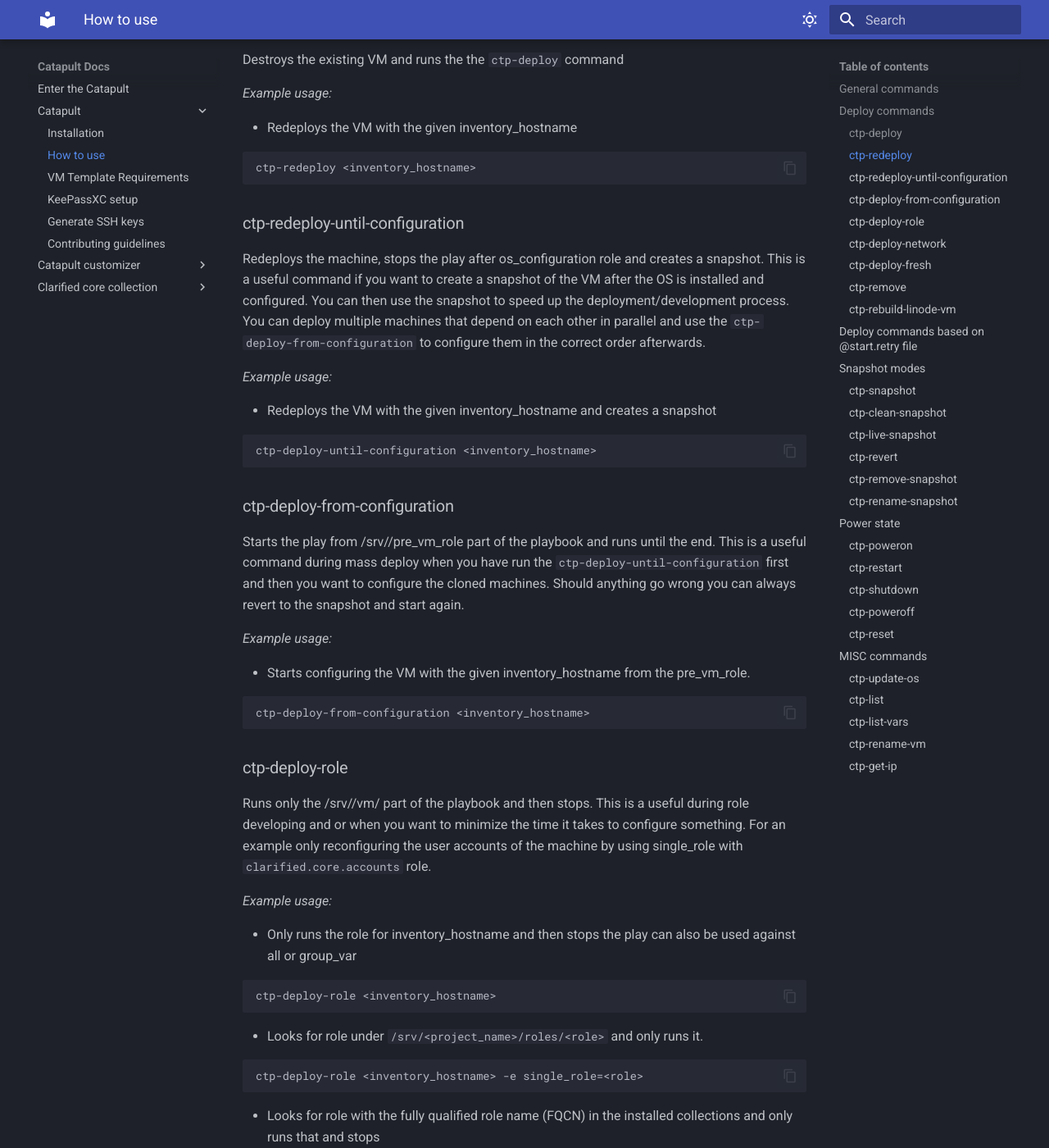
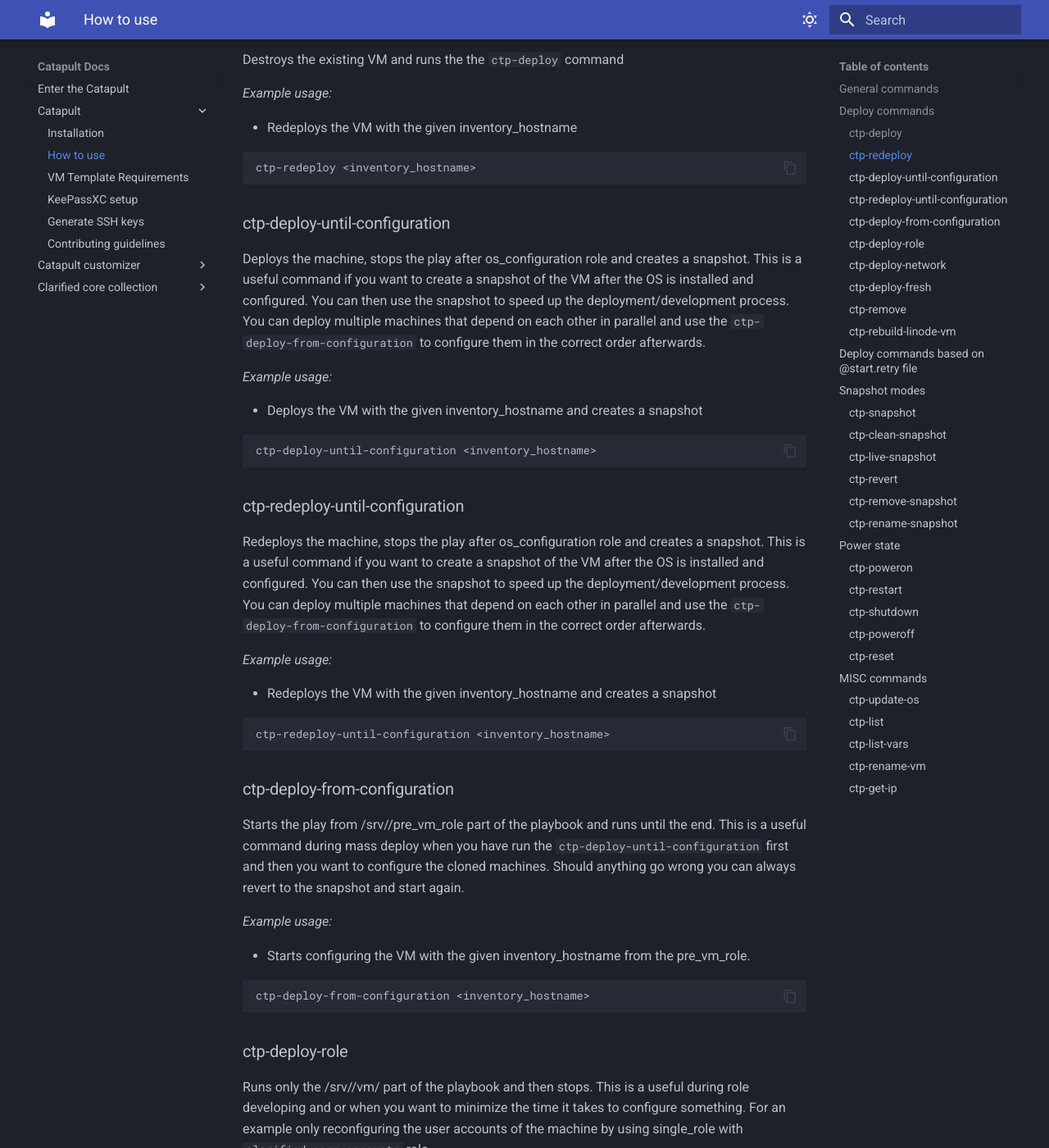
Before and after one commit to ClarifiedSecurity/catapult-docs, an MkDocs documentation site: the page built from docs/catapult/02-how-to-use.md, in a window 1280 px wide and 1400 px high, scrolled down 1053 px. Shown: the whole window at 82% size. Built offline with MkDocs 1.6.1 and Material for MkDocs 9.7.7, drawn with Linux system fonts in a browser that asks for light colours; some of the changed text lies outside the part shown.

Commit message:
CatapultBot update docs

````diff
--- a/docs/catapult/02-how-to-use.md
+++ b/docs/catapult/02-how-to-use.md
@@ -50,6 +50,18 @@
 ctp-redeploy <inventory_hostname>
 ```
 
+### ctp-deploy-until-configuration
+
+Deploys the machine, stops the play after os_configuration role and creates a snapshot. This is a useful command if you want to create a snapshot of the VM after the OS is installed and configured. You can then use the snapshot to speed up the deployment/development process. You can deploy multiple machines that depend on each other in parallel and use the `ctp-deploy-from-configuration` to configure them in the correct order afterwards.
+
+_Example usage:_
+
+- Deploys the VM with the given inventory_hostname and creates a snapshot
+
+```zsh
+ctp-deploy-until-configuration <inventory_hostname>
+```
+
 ### ctp-redeploy-until-configuration
 
 Redeploys the machine, stops the play after os_configuration role and creates a snapshot. This is a useful command if you want to create a snapshot of the VM after the OS is installed and configured. You can then use the snapshot to speed up the deployment/development process. You can deploy multiple machines that depend on each other in parallel and use the `ctp-deploy-from-configuration` to configure them in the correct order afterwards.
@@ -59,7 +71,7 @@
 - Redeploys the VM with the given inventory_hostname and creates a snapshot
 
 ```zsh
-ctp-deploy-until-configuration <inventory_hostname>
+ctp-redeploy-until-configuration <inventory_hostname>
 ```
 
 ### ctp-deploy-from-configuration
@@ -160,6 +172,12 @@
 
 ```zsh
 ctp-retry-redeploy
+```
+
+- Runs `ctp-deploy-until-configuration` on failed machines based on start.retry file
+
+```zsh
+ctp-retry-deploy-until-configuration
 ```
 
 - Runs `ctp-redeploy-until-configuration` on failed machines based on start.retry file
````
